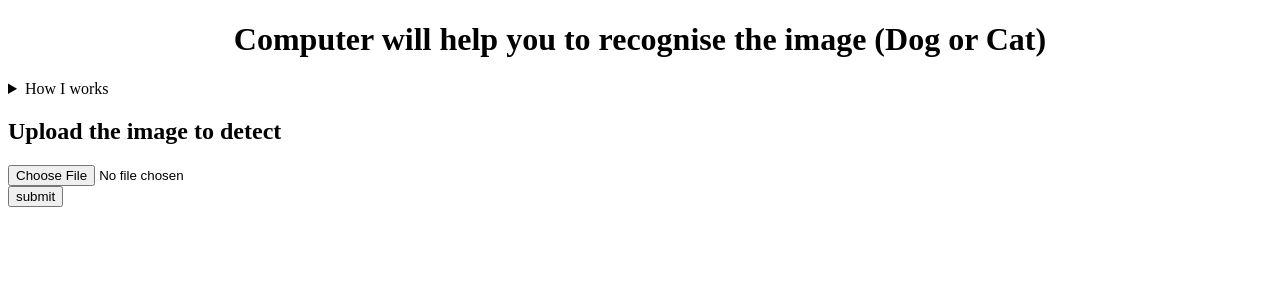
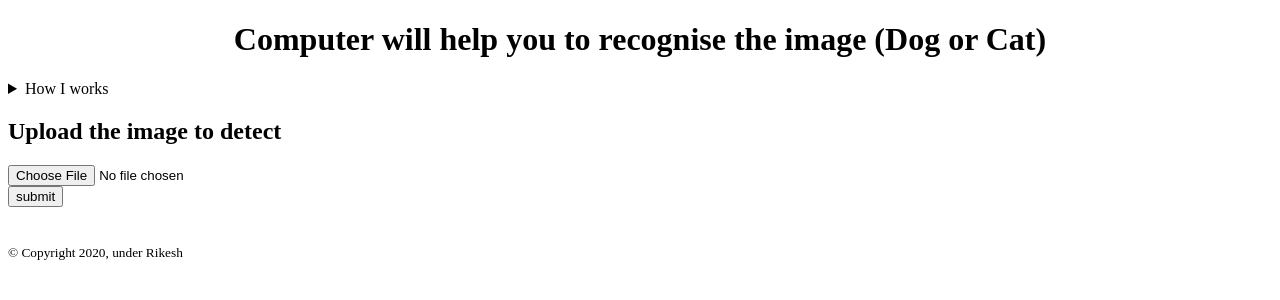
Before and after one commit to rikesh-DS/cat-dog-classification-deep-learning, a Flask app: page / in a window 1280 px wide. Shown: the top 300 px of the page. Run offline with Flask 2, Linux system fonts and the light colour scheme.

Commit message:
Add files via upload

```diff
--- a/templates/login.html
+++ b/templates/login.html
@@ -36,7 +36,9 @@ h1 {text-align: center;}
   </form>
 <br>
    <br>
-
+<footer>
+ <small>&copy; Copyright 2020, under Rikesh</small>
+</footer>
 </body>
 
 </html>
```
